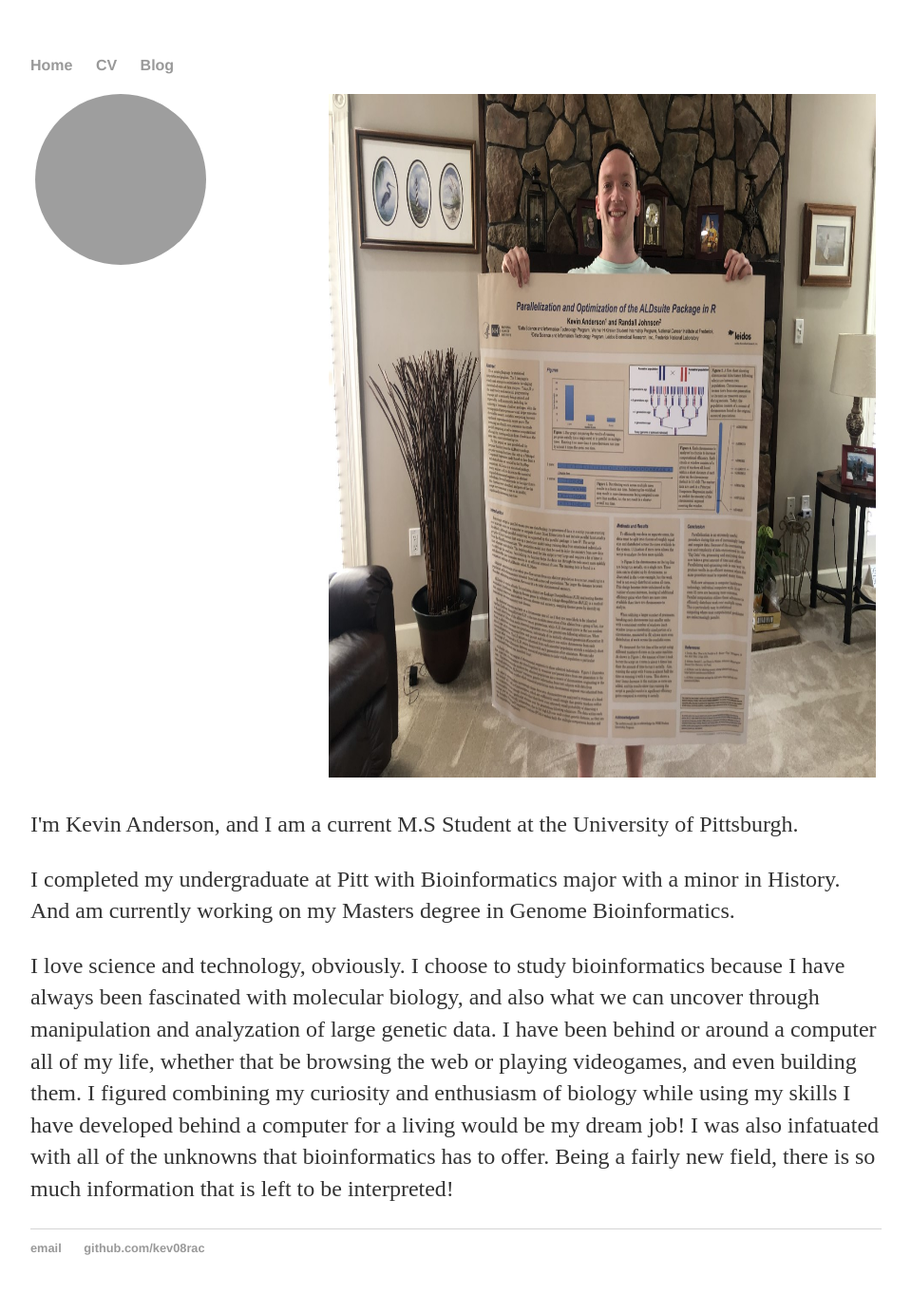
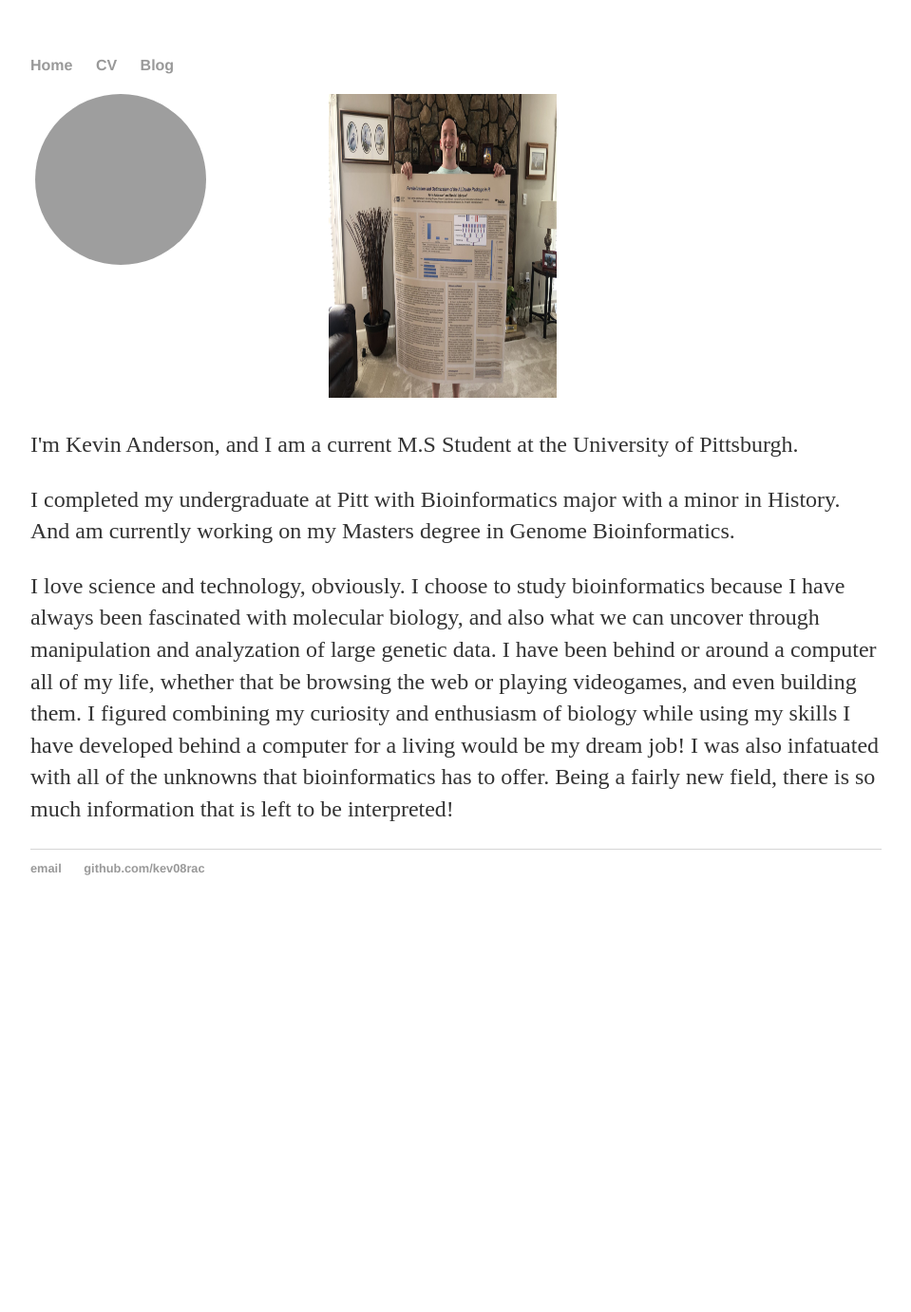
Before and after one commit to kev08rac/kev08rac.github.io, a Jekyll site: the page built from index.html, in a window 1280 px wide. Shown: the whole page at 95% size, without its empty margins (160-1119 px from the left). Built offline with Jekyll 4.4.1, drawn with Linux system fonts in a browser that asks for light colours; after the commit the page ends 982 px from its top, so only the background shows below that; grey boxes are pictures that could not be loaded.

Commit message:
Update index.html

```diff
--- a/index.html
+++ b/index.html
@@ -7,7 +7,7 @@ title: Kevin Anderson
 		<img  class="img-circle avatar" alt="Me!" src="files/avi.jpg" height = "180" width = "180">
 	</div>
 	<div class="avi-column">
-		<img  class="img.avatar" alt="My poster!" src="files/poster.jpg" height = "720" width = "576">
+		<img  class="img.avatar" alt="My poster!" src="files/poster.jpg" height = "320" width = "240">
 	</div>
 </div>
 
```
